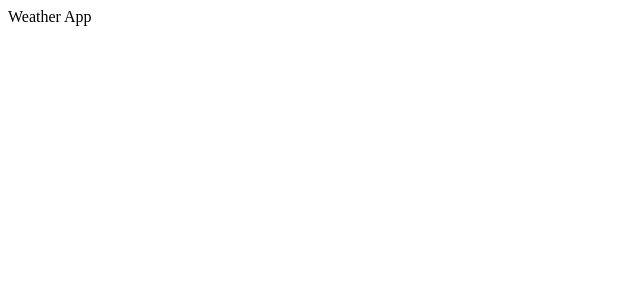
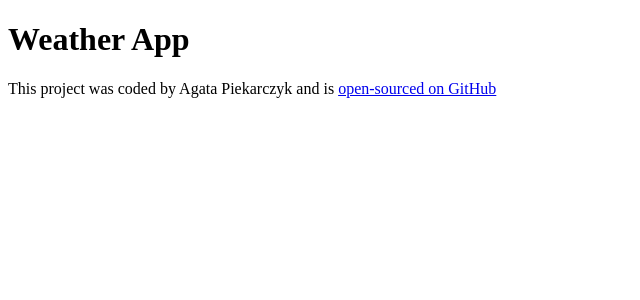
Before and after one commit to Agata349/react-weather-app-final, a React (Create React App) app: page / in a window 1280 px wide. Shown: the top 300 px of the page, without its empty margins (0-640 px from the left). Built offline with nearby package versions, Linux system fonts and the light colour scheme.

Commit message:
Open-source link added

```diff
--- a/src/App.js
+++ b/src/App.js
@@ -4,7 +4,13 @@
 export default function App() {
   return (
     <div className="App">
-      Weather App
+      <h1>Weather App</h1>
+      <footer>
+        This project was coded by Agata Piekarczyk and is {""}
+      <a href="https://github.com/Agata349/react-weather-app-final" target="_blank">
+        open-sourced on GitHub
+      </a>
+      </footer>
       </div>
   );
 }
```
Also changed, not shown: 1 other file (tests, documents, lock files or other folders).
